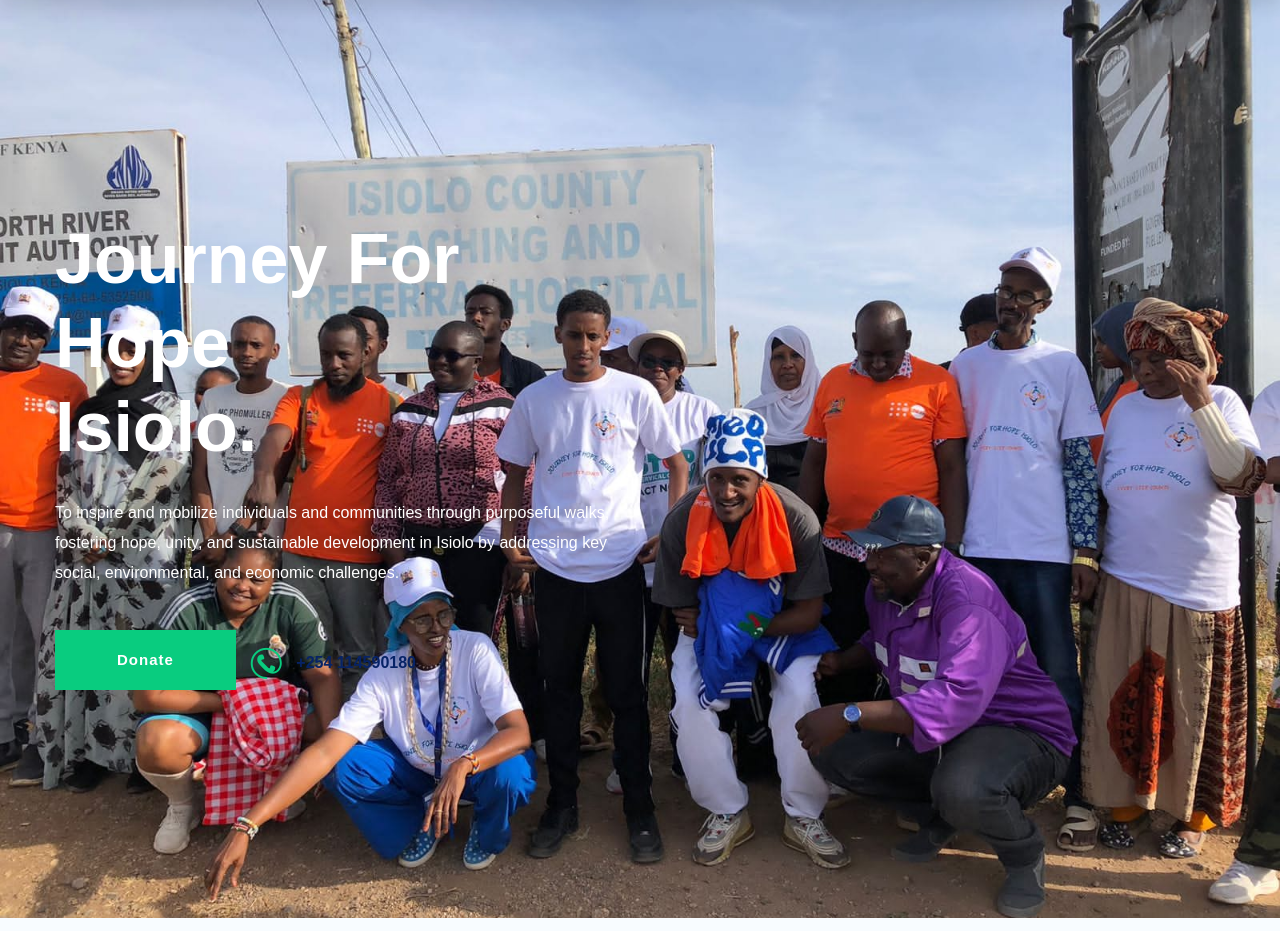
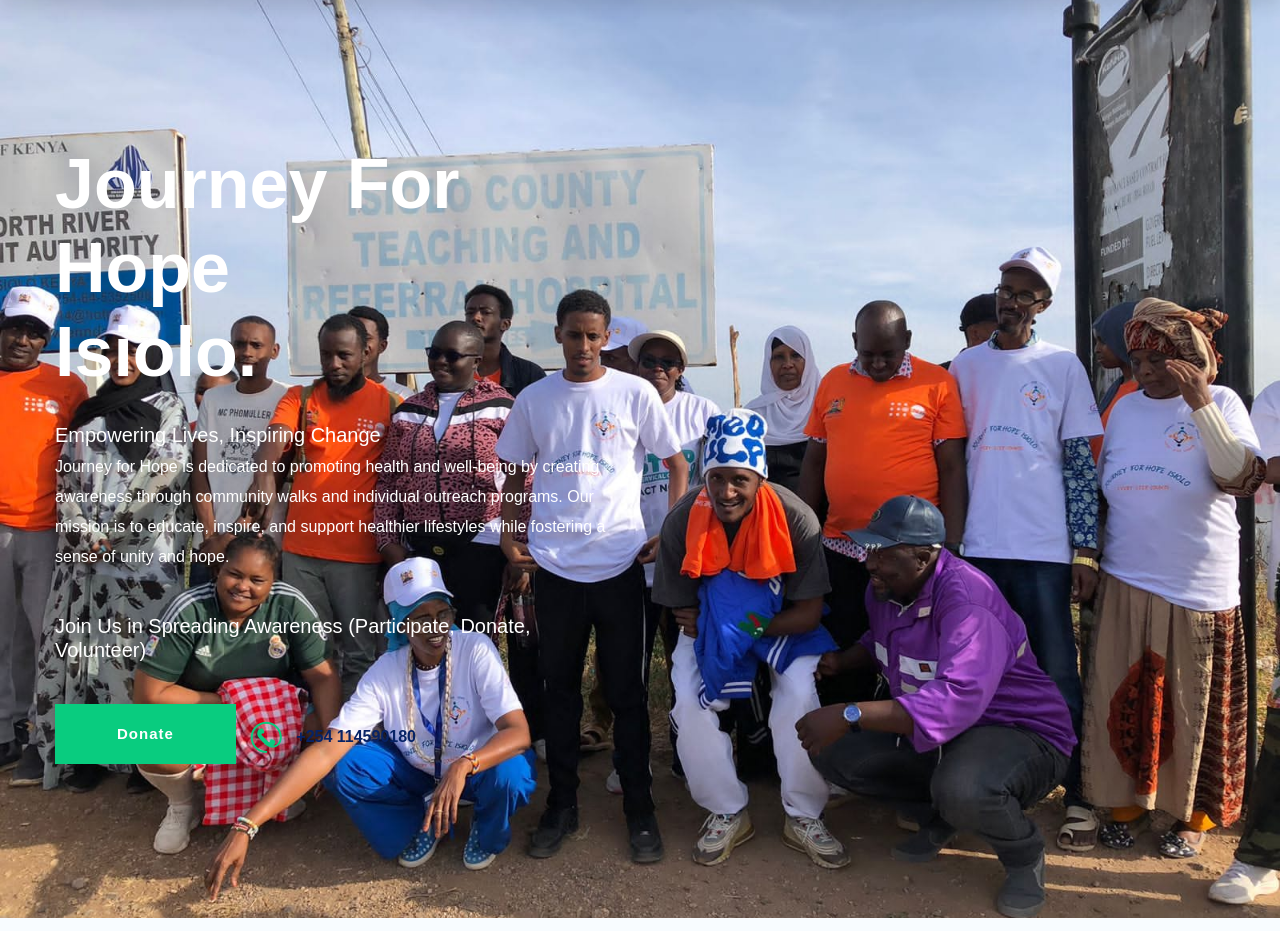
Before and after one commit to daveSeme/JourneyForHopeIsiolo, a plain HTML site: page index.html in a window 1280 px wide. Shown: the part 166-1097 px from the top of the page. Drawn offline with Linux system fonts and the light colour scheme; a web font is replaced by a local one.

Commit message:
homepage update

```diff
--- a/index.html
+++ b/index.html
@@ -140,7 +140,11 @@
                         <div class="col-xl-6 col-lg-6 col-md-8 col-sm-10">
                             <div class="hero__caption">
                                 <h1 data-animation="fadeInUp" data-delay=".6s" style="color: white;">Journey for Hope <br> Isiolo.</h1>
-                                <p data-animation="fadeInUp" data-delay=".8s" style="color: white;">To inspire and mobilize individuals and communities through purposeful walks, fostering hope, unity, and sustainable development in Isiolo by addressing key social, environmental, and economic challenges.</p>
+                                <b></b><h2 data-animation="fadeInUp" data-delay=".6s" style="color: white;">Empowering Lives, Inspiring Change  </h2></b>
+                                <p data-animation="fadeInUp" data-delay=".8s" style="color: white;">Journey for Hope is dedicated to promoting health and well-being by creating awareness through community walks and individual outreach programs. Our mission is to educate, inspire, and support healthier lifestyles while fostering a sense of unity and hope.
+                                    <b></b><h2 data-animation="fadeInUp" data-delay=".6s" style="color: white;">Join Us in Spreading Awareness (Participate, Donate, Volunteer)
+                                    </h2></b>
+                                </p>
                                 <!-- Hero-btn -->
                                 <div class="hero__btn">
                                     <a href="contact.html" class="btn hero-btn mb-10"  data-animation="fadeInLeft" data-delay=".8s">Donate</a>
```
